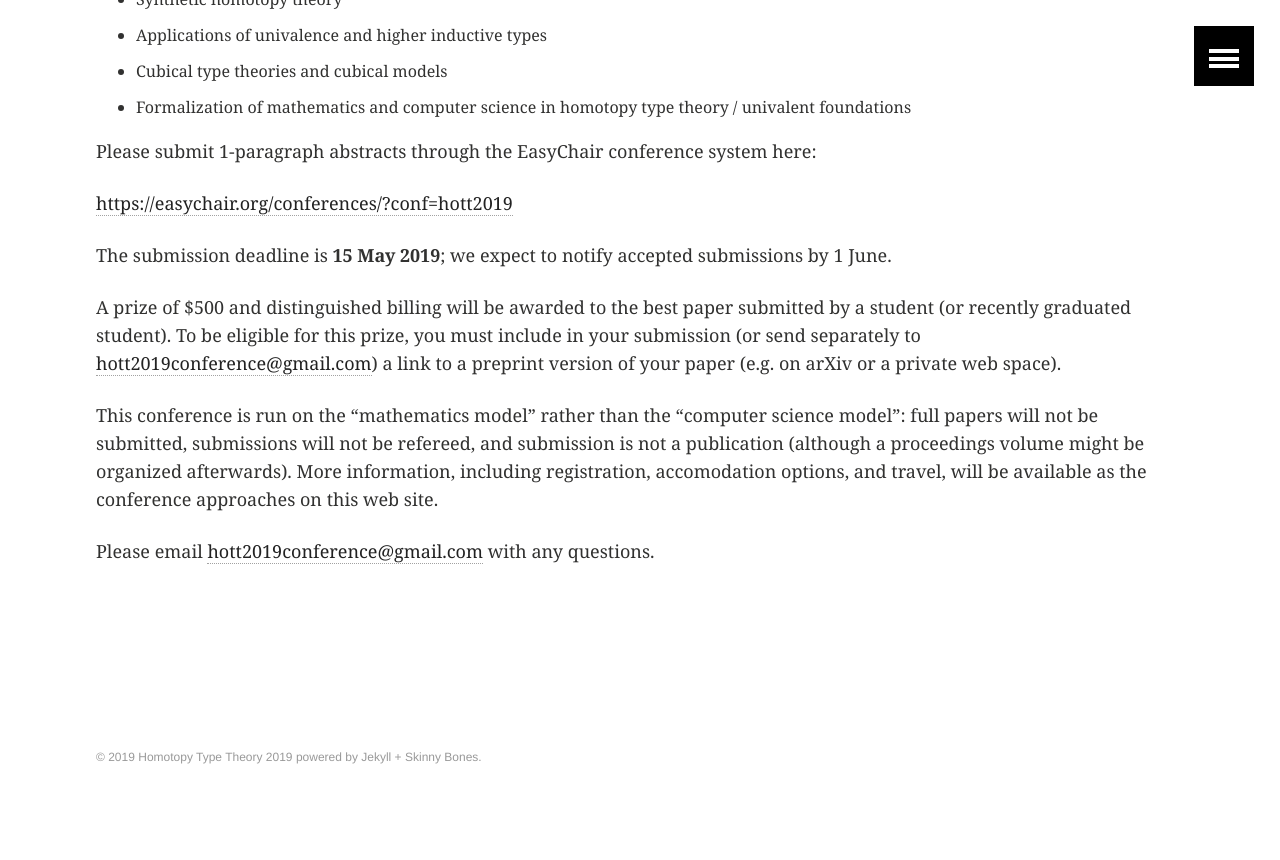
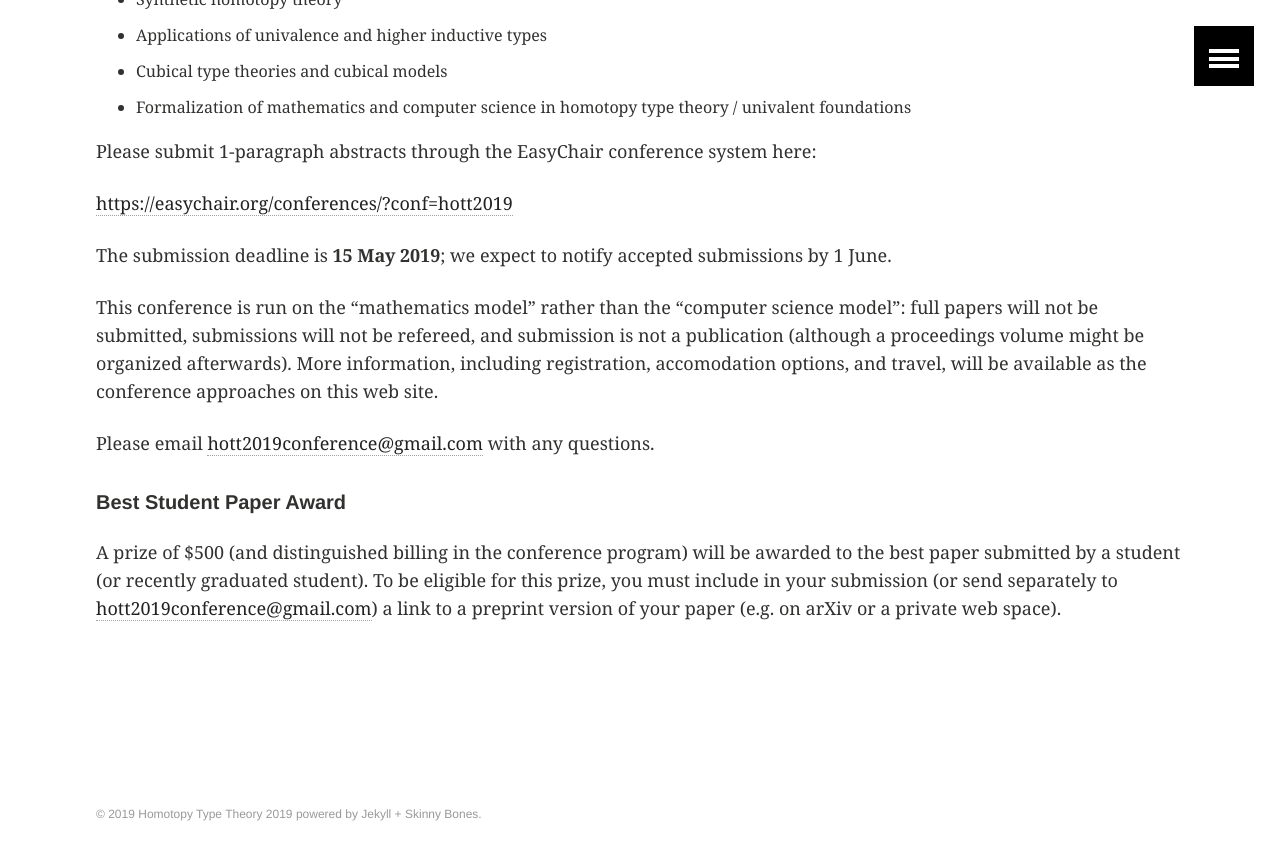
Before and after one commit to HoTT/HoTT-2019, a Jekyll site: the page built from call-for-papers.md, in a window 1280 px wide and 900 px high, scrolled down 631 px. Shown: the top 860 px of the window. Built offline with Jekyll 4.4.1, drawn with Linux system fonts in a browser that asks for light colours; some of the changed lines change nothing that is shown.

Commit message:
header and inserted words

```diff
--- a/call-for-papers.md
+++ b/call-for-papers.md
@@ -21,14 +21,6 @@ conference system here:
 The submission deadline is **15 May 2019**; we expect to notify accepted
 submissions by 1 June.
 
-A prize of $500 and distinguished billing will be awarded to the best
-paper submitted by a student (or recently graduated student).  To be
-eligible for this prize, you must include in your submission (or send
-separately to
-[hott2019conference@gmail.com](mailto:hott2019conference@gmail.com)) a
-link to a preprint version of your paper (e.g. on arXiv or a private
-web space).
-
 This conference is run on the "mathematics model" rather than the
 "computer science model": full papers will not be submitted,
 submissions will not be refereed, and submission is not a publication
@@ -37,3 +29,13 @@ information, including registration, accomodation options, and travel,
 will be available as the conference approaches on this web site.
 
 Please email [hott2019conference@gmail.com](mailto:hott2019conference@gmail.com) with any questions.
+
+##### Best Student Paper Award
+
+A prize of $500 (and distinguished billing in the conference program)
+will be awarded to the best paper submitted by a student (or recently
+graduated student).  To be eligible for this prize, you must include
+in your submission (or send separately to
+[hott2019conference@gmail.com](mailto:hott2019conference@gmail.com)) a
+link to a preprint version of your paper (e.g. on arXiv or a private
+web space).
```
